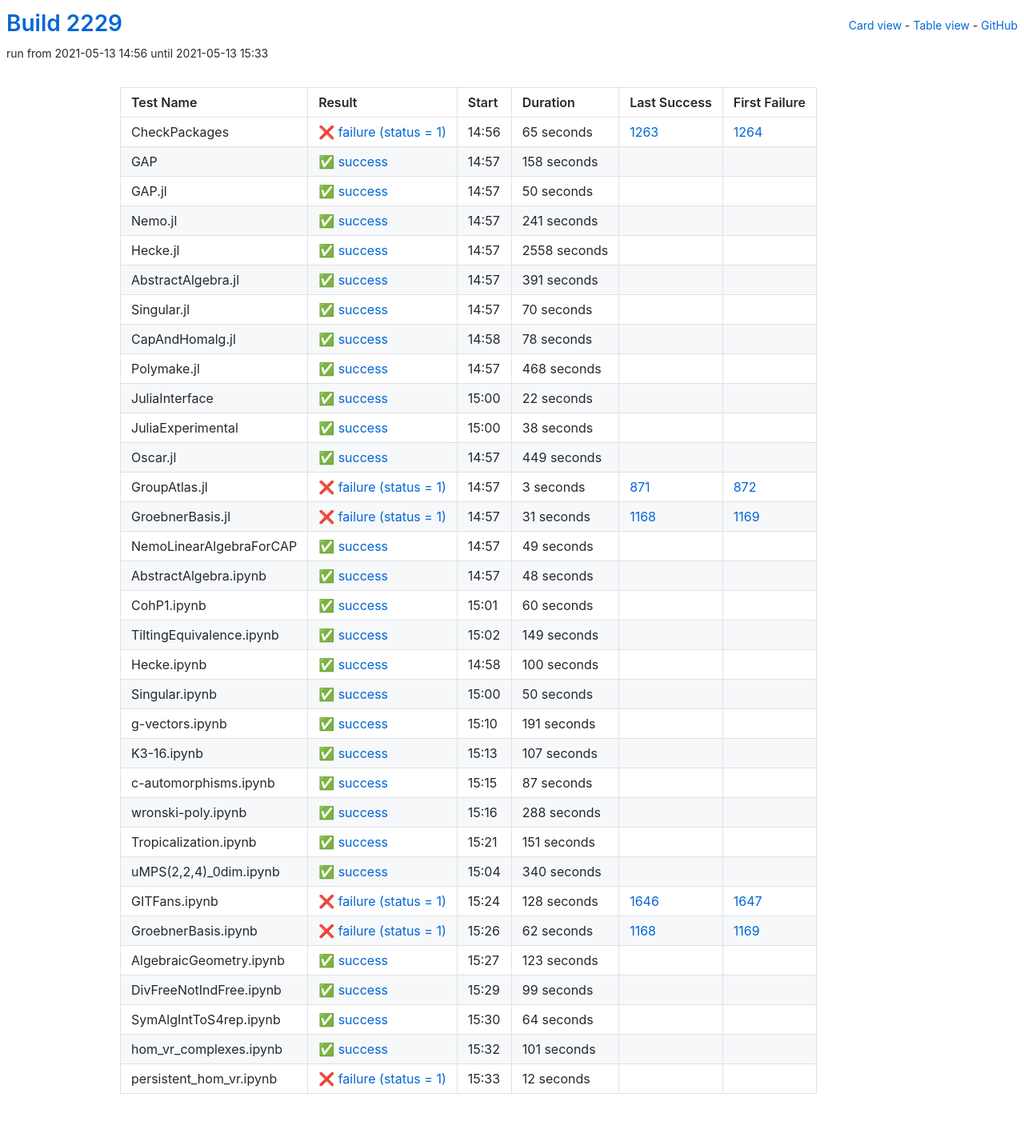
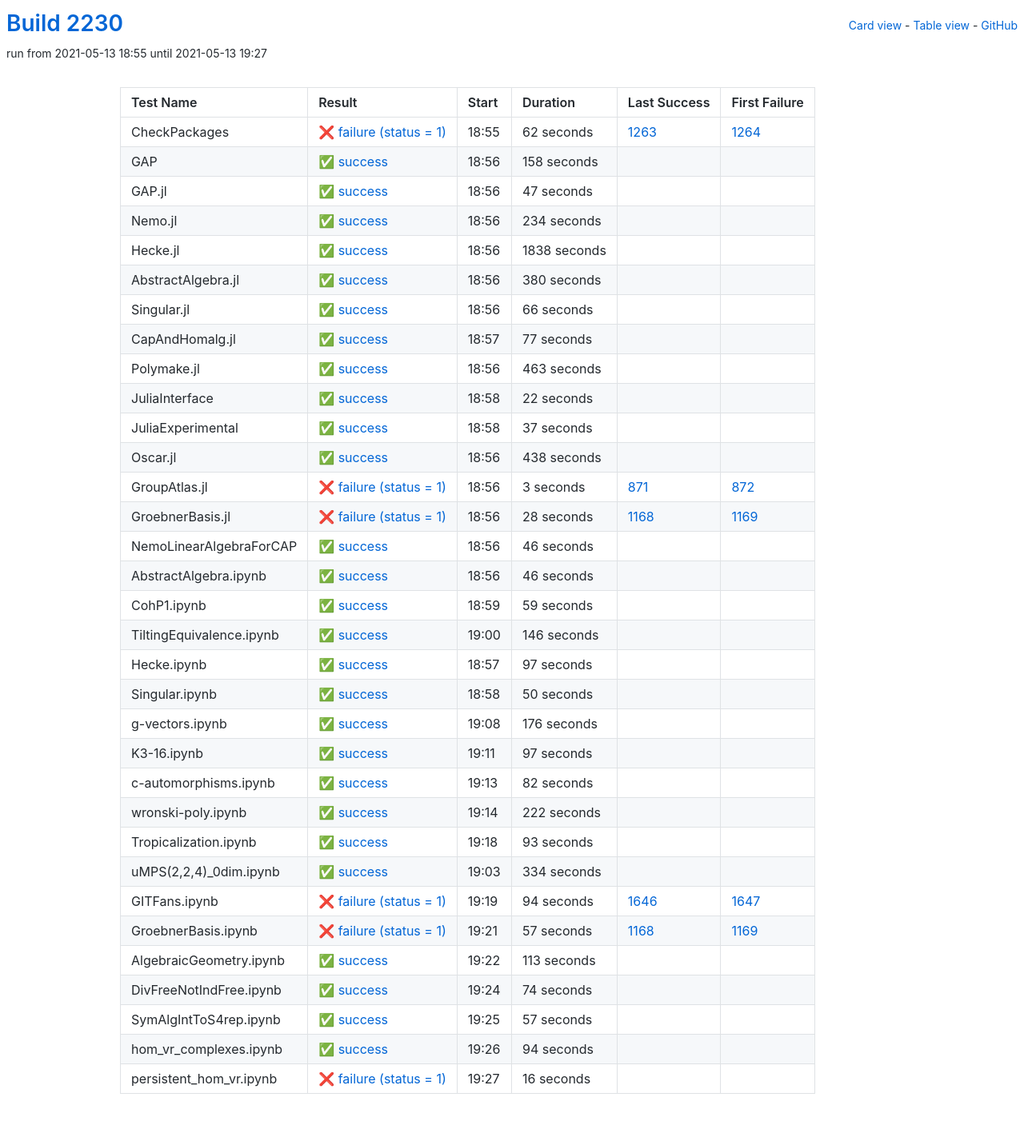
Before and after one commit to oscar-system/oscar-ci-status-stable, a Jekyll site: the page built from table.html, in a window 1280 px wide. Shown: the whole page at 80% size. Built offline with Jekyll 4.4.1, drawn with Linux system fonts in a browser that asks for light colours.

Commit message:
Build #2230

```diff
--- a/_data/ci.yml
+++ b/_data/ci.yml
@@ -1,6 +1,6 @@
 ---
-build: 2229
-build_url: https://oscarci.mathematik.uni-kl.de/job/oscar-stable/2229/
+build: 2230
+build_url: https://oscarci.mathematik.uni-kl.de/job/oscar-stable/2230/
 job: oscar-stable
 organization: oscar-system
 repo: oscar-ci-status-stable
@@ -8,20 +8,20 @@ repourl: https://github.com/oscar-system/oscar-ci-status-stable
 tests:
 - name: CheckPackages
   id: checkpackages
-  log: https://oscarci.mathematik.uni-kl.de/job/oscar-stable/2229/artifact/logs/build-2229/CheckPackages.log
-  start: 2021-05-13 14:56
+  log: https://oscarci.mathematik.uni-kl.de/job/oscar-stable/2230/artifact/logs/build-2230/CheckPackages.log
+  start: 2021-05-13 18:55
   success: false
   exitcode: 1
   status: failure
-  duration: 65
+  duration: 62
   last_success: 1263
   last_success_url: https://oscarci.mathematik.uni-kl.de/job/oscar-stable/1263/
   first_failure: 1264
   first_failure_url: https://oscarci.mathematik.uni-kl.de/job/oscar-stable/1264/
 - name: GAP
   id: gap
-  log: https://oscarci.mathematik.uni-kl.de/job/oscar-stable/2229/artifact/logs/build-2229/GAP.log
-  start: 2021-05-13 14:57
+  log: https://oscarci.mathematik.uni-kl.de/job/oscar-stable/2230/artifact/logs/build-2230/GAP.log
+  start: 2021-05-13 18:56
   success: true
   exitcode: 0
   status: success
@@ -32,92 +32,92 @@ tests:
   first_failure_url:
 - name: GAP.jl
   id: gap-jl
-  log: https://oscarci.mathematik.uni-kl.de/job/oscar-stable/2229/artifact/logs/build-2229/GAP.jl.log
-  start: 2021-05-13 14:57
+  log: https://oscarci.mathematik.uni-kl.de/job/oscar-stable/2230/artifact/logs/build-2230/GAP.jl.log
+  start: 2021-05-13 18:56
   success: true
   exitcode: 0
   status: success
-  duration: 50
+  duration: 47
   last_success: false
   last_success_url:
   first_failure: false
   first_failure_url:
 - name: Nemo.jl
   id: nemo-jl
-  log: https://oscarci.mathematik.uni-kl.de/job/oscar-stable/2229/artifact/logs/build-2229/Nemo.jl.log
-  start: 2021-05-13 14:57
+  log: https://oscarci.mathematik.uni-kl.de/job/oscar-stable/2230/artifact/logs/build-2230/Nemo.jl.log
+  start: 2021-05-13 18:56
   success: true
   exitcode: 0
   status: success
-  duration: 241
+  duration: 234
   last_success: false
   last_success_url:
   first_failure: false
   first_failure_url:
 - name: Hecke.jl
   id: hecke-jl
-  log: https://oscarci.mathematik.uni-kl.de/job/oscar-stable/2229/artifact/logs/build-2229/Hecke.jl.log
-  start: 2021-05-13 14:57
+  log: https://oscarci.mathematik.uni-kl.de/job/oscar-stable/2230/artifact/logs/build-2230/Hecke.jl.log
+  start: 2021-05-13 18:56
   success: true
   exitcode: 0
   status: success
-  duration: 2558
+  duration: 1838
   last_success: false
   last_success_url:
   first_failure: false
   first_failure_url:
 - name: AbstractAlgebra.jl
   id: abstractalgebra-jl
-  log: https://oscarci.mathematik.uni-kl.de/job/oscar-stable/2229/artifact/logs/build-2229/AbstractAlgebra.jl.log
-  start: 2021-05-13 14:57
+  log: https://oscarci.mathematik.uni-kl.de/job/oscar-stable/2230/artifact/logs/build-2230/AbstractAlgebra.jl.log
+  start: 2021-05-13 18:56
   success: true
   exitcode: 0
   status: success
-  duration: 391
+  duration: 380
   last_success: false
   last_success_url:
   first_failure: false
   first_failure_url:
 - name: Singular.jl
   id: singular-jl
-  log: https://oscarci.mathematik.uni-kl.de/job/oscar-stable/2229/artifact/logs/build-2229/Singular.jl.log
-  start: 2021-05-13 14:57
+  log: https://oscarci.mathematik.uni-kl.de/job/oscar-stable/2230/artifact/logs/build-2230/Singular.jl.log
+  start: 2021-05-13 18:56
   success: true
   exitcode: 0
   status: success
-  duration: 70
+  duration: 66
   last_success: false
   last_success_url:
   first_failure: false
   first_failure_url:
 - name: CapAndHomalg.jl
   id: capandhomalg-jl
-  log: https://oscarci.mathematik.uni-kl.de/job/oscar-stable/2229/artifact/logs/build-2229/CapAndHomalg.jl.log
-  start: 2021-05-13 14:58
+  log: https://oscarci.mathematik.uni-kl.de/job/oscar-stable/2230/artifact/logs/build-2230/CapAndHomalg.jl.log
+  start: 2021-05-13 18:57
   success: true
   exitcode: 0
   status: success
-  duration: 78
+  duration: 77
   last_success: false
   last_success_url:
   first_failure: false
   first_failure_url:
 - name: Polymake.jl
   id: polymake-jl
-  log: https://oscarci.mathematik.uni-kl.de/job/oscar-stable/2229/artifact/logs/build-2229/Polymake.jl.log
-  start: 2021-05-13 14:57
+  log: https://oscarci.mathematik.uni-kl.de/job/oscar-stable/2230/artifact/logs/build-2230/Polymake.jl.log
+  start: 2021-05-13 18:56
   success: true
   exitcode: 0
   status: success
-  duration: 468
+  duration: 463
   last_success: false
   last_success_url:
   first_failure: false
   first_failure_url:
 - name: JuliaInterface
   id: juliainterface
-  log: https://oscarci.mathematik.uni-kl.de/job/oscar-stable/2229/artifact/logs/build-2229/JuliaInterface.log
-  start: 2021-05-13 15:00
+  log: https://oscarci.mathematik.uni-kl.de/job/oscar-stable/2230/artifact/logs/build-2230/JuliaInterface.log
+  start: 2021-05-13 18:58
   success: true
   exitcode: 0
   status: success
@@ -128,32 +128,32 @@ tests:
   first_failure_url:
 - name: JuliaExperimental
   id: juliaexperimental
-  log: https://oscarci.mathematik.uni-kl.de/job/oscar-stable/2229/artifact/logs/build-2229/JuliaExperimental.log
-  start: 2021-05-13 15:00
+  log: https://oscarci.mathematik.uni-kl.de/job/oscar-stable/2230/artifact/logs/build-2230/JuliaExperimental.log
+  start: 2021-05-13 18:58
   success: true
   exitcode: 0
   status: success
-  duration: 38
+  duration: 37
   last_success: false
   last_success_url:
   first_failure: false
   first_failure_url:
 - name: Oscar.jl
   id: oscar-jl
-  log: https://oscarci.mathematik.uni-kl.de/job/oscar-stable/2229/artifact/logs/build-2229/Oscar.jl.log
-  start: 2021-05-13 14:57
+  log: https://oscarci.mathematik.uni-kl.de/job/oscar-stable/2230/artifact/logs/build-2230/Oscar.jl.log
+  start: 2021-05-13 18:56
   success: true
   exitcode: 0
   status: success
-  duration: 449
+  duration: 438
   last_success: false
   last_success_url:
   first_failure: false
   first_failure_url:
 - name: GroupAtlas.jl
   id: groupatlas-jl
-  log: https://oscarci.mathematik.uni-kl.de/job/oscar-stable/2229/artifact/logs/build-2229/GroupAtlas.jl.log
-  start: 2021-05-13 14:57
+  log: https://oscarci.mathematik.uni-kl.de/job/oscar-stable/2230/artifact/logs/build-2230/GroupAtlas.jl.log
+  start: 2021-05-13 18:56
   success: false
   exitcode: 1
   status: failure
@@ -164,80 +164,80 @@ tests:
   first_failure_url: https://oscarci.mathematik.uni-kl.de/job/oscar-stable/872/
 - name: GroebnerBasis.jl
   id: groebnerbasis-jl
-  log: https://oscarci.mathematik.uni-kl.de/job/oscar-stable/2229/artifact/logs/build-2229/GroebnerBasis.jl.log
-  start: 2021-05-13 14:57
+  log: https://oscarci.mathematik.uni-kl.de/job/oscar-stable/2230/artifact/logs/build-2230/GroebnerBasis.jl.log
+  start: 2021-05-13 18:56
   success: false
   exitcode: 1
   status: failure
-  duration: 31
+  duration: 28
   last_success: 1168
   last_success_url: https://oscarci.mathematik.uni-kl.de/job/oscar-stable/1168/
   first_failure: 1169
   first_failure_url: https://oscarci.mathematik.uni-kl.de/job/oscar-stable/1169/
 - name: NemoLinearAlgebraForCAP
   id: nemolinearalgebraforcap
-  log: https://oscarci.mathematik.uni-kl.de/job/oscar-stable/2229/artifact/logs/build-2229/NemoLinearAlgebraForCAP.log
-  start: 2021-05-13 14:57
+  log: https://oscarci.mathematik.uni-kl.de/job/oscar-stable/2230/artifact/logs/build-2230/NemoLinearAlgebraForCAP.log
+  start: 2021-05-13 18:56
   success: true
   exitcode: 0
   status: success
-  duration: 49
+  duration: 46
   last_success: false
   last_success_url:
   first_failure: false
   first_failure_url:
 - name: AbstractAlgebra.ipynb
   id: abstractalgebra-ipynb
-  log: https://oscarci.mathematik.uni-kl.de/job/oscar-stable/2229/artifact/logs/build-2229/AbstractAlgebra.ipynb.log
-  start: 2021-05-13 14:57
+  log: https://oscarci.mathematik.uni-kl.de/job/oscar-stable/2230/artifact/logs/build-2230/AbstractAlgebra.ipynb.log
+  start: 2021-05-13 18:56
   success: true
   exitcode: 0
   status: success
-  duration: 48
+  duration: 46
   last_success: false
   last_success_url:
   first_failure: false
   first_failure_url:
 - name: CohP1.ipynb
   id: cohp1-ipynb
-  log: https://oscarci.mathematik.uni-kl.de/job/oscar-stable/2229/artifact/logs/build-2229/CohP1.ipynb.log
-  start: 2021-05-13 15:01
+  log: https://oscarci.mathematik.uni-kl.de/job/oscar-stable/2230/artifact/logs/build-2230/CohP1.ipynb.log
+  start: 2021-05-13 18:59
   success: true
   exitcode: 0
   status: success
-  duration: 60
+  duration: 59
   last_success: false
   last_success_url:
   first_failure: false
   first_failure_url:
 - name: TiltingEquivalence.ipynb
   id: tiltingequivalence-ipynb
-  log: https://oscarci.mathematik.uni-kl.de/job/oscar-stable/2229/artifact/logs/build-2229/TiltingEquivalence.ipynb.log
-  start: 2021-05-13 15:02
+  log: https://oscarci.mathematik.uni-kl.de/job/oscar-stable/2230/artifact/logs/build-2230/TiltingEquivalence.ipynb.log
+  start: 2021-05-13 19:00
   success: true
   exitcode: 0
   status: success
-  duration: 149
+  duration: 146
   last_success: false
   last_success_url:
   first_failure: false
   first_failure_url:
 - name: Hecke.ipynb
   id: hecke-ipynb
-  log: https://oscarci.mathematik.uni-kl.de/job/oscar-stable/2229/artifact/logs/build-2229/Hecke.ipynb.log
-  start: 2021-05-13 14:58
+  log: https://oscarci.mathematik.uni-kl.de/job/oscar-stable/2230/artifact/logs/build-2230/Hecke.ipynb.log
+  start: 2021-05-13 18:57
   success: true
   exitcode: 0
   status: success
-  duration: 100
+  duration: 97
   last_success: false
   last_success_url:
   first_failure: false
   first_failure_url:
 - name: Singular.ipynb
   id: singular-ipynb
-  log: https://oscarci.mathematik.uni-kl.de/job/oscar-stable/2229/artifact/logs/build-2229/Singular.ipynb.log
-  start: 2021-05-13 15:00
+  log: https://oscarci.mathematik.uni-kl.de/job/oscar-stable/2230/artifact/logs/build-2230/Singular.ipynb.log
+  start: 2021-05-13 18:58
   success: true
   exitcode: 0
   status: success
@@ -248,156 +248,156 @@ tests:
   first_failure_url:
 - name: g-vectors.ipynb
   id: g-vectors-ipynb
-  log: https://oscarci.mathematik.uni-kl.de/job/oscar-stable/2229/artifact/logs/build-2229/g-vectors.ipynb.log
-  start: 2021-05-13 15:10
+  log: https://oscarci.mathematik.uni-kl.de/job/oscar-stable/2230/artifact/logs/build-2230/g-vectors.ipynb.log
+  start: 2021-05-13 19:08
   success: true
   exitcode: 0
   status: success
-  duration: 191
+  duration: 176
   last_success: false
   last_success_url:
   first_failure: false
   first_failure_url:
 - name: K3-16.ipynb
   id: k3-16-ipynb
-  log: https://oscarci.mathematik.uni-kl.de/job/oscar-stable/2229/artifact/logs/build-2229/K3-16.ipynb.log
-  start: 2021-05-13 15:13
+  log: https://oscarci.mathematik.uni-kl.de/job/oscar-stable/2230/artifact/logs/build-2230/K3-16.ipynb.log
+  start: 2021-05-13 19:11
   success: true
   exitcode: 0
   status: success
-  duration: 107
+  duration: 97
   last_success: false
   last_success_url:
   first_failure: false
   first_failure_url:
 - name: c-automorphisms.ipynb
   id: c-automorphisms-ipynb
-  log: https://oscarci.mathematik.uni-kl.de/job/oscar-stable/2229/artifact/logs/build-2229/c-automorphisms.ipynb.log
-  start: 2021-05-13 15:15
+  log: https://oscarci.mathematik.uni-kl.de/job/oscar-stable/2230/artifact/logs/build-2230/c-automorphisms.ipynb.log
+  start: 2021-05-13 19:13
   success: true
   exitcode: 0
   status: success
-  duration: 87
+  duration: 82
   last_success: false
   last_success_url:
   first_failure: false
   first_failure_url:
 - name: wronski-poly.ipynb
   id: wronski-poly-ipynb
-  log: https://oscarci.mathematik.uni-kl.de/job/oscar-stable/2229/artifact/logs/build-2229/wronski-poly.ipynb.log
-  start: 2021-05-13 15:16
+  log: https://oscarci.mathematik.uni-kl.de/job/oscar-stable/2230/artifact/logs/build-2230/wronski-poly.ipynb.log
+  start: 2021-05-13 19:14
   success: true
   exitcode: 0
   status: success
-  duration: 288
+  duration: 222
   last_success: false
   last_success_url:
   first_failure: false
   first_failure_url:
 - name: Tropicalization.ipynb
   id: tropicalization-ipynb
-  log: https://oscarci.mathematik.uni-kl.de/job/oscar-stable/2229/artifact/logs/build-2229/Tropicalization.ipynb.log
-  start: 2021-05-13 15:21
+  log: https://oscarci.mathematik.uni-kl.de/job/oscar-stable/2230/artifact/logs/build-2230/Tropicalization.ipynb.log
+  start: 2021-05-13 19:18
   success: true
   exitcode: 0
   status: success
-  duration: 151
+  duration: 93
   last_success: false
   last_success_url:
   first_failure: false
   first_failure_url:
 - name: uMPS(2,2,4)_0dim.ipynb
   id: umps-2-2-4-0dim-ipynb
-  log: https://oscarci.mathematik.uni-kl.de/job/oscar-stable/2229/artifact/logs/build-2229/uMPS-2-2-4-_0dim.ipynb.log
-  start: 2021-05-13 15:04
+  log: https://oscarci.mathematik.uni-kl.de/job/oscar-stable/2230/artifact/logs/build-2230/uMPS-2-2-4-_0dim.ipynb.log
+  start: 2021-05-13 19:03
   success: true
   exitcode: 0
   status: success
-  duration: 340
+  duration: 334
   last_success: false
   last_success_url:
   first_failure: false
   first_failure_url:
 - name: GITFans.ipynb
   id: gitfans-ipynb
-  log: https://oscarci.mathematik.uni-kl.de/job/oscar-stable/2229/artifact/logs/build-2229/GITFans.ipynb.log
-  start: 2021-05-13 15:24
+  log: https://oscarci.mathematik.uni-kl.de/job/oscar-stable/2230/artifact/logs/build-2230/GITFans.ipynb.log
+  start: 2021-05-13 19:19
   success: false
   exitcode: 1
   status: failure
-  duration: 128
+  duration: 94
   last_success: 1646
   last_success_url: https://oscarci.mathematik.uni-kl.de/job/oscar-stable/1646/
   first_failure: 1647
   first_failure_url: https://oscarci.mathematik.uni-kl.de/job/oscar-stable/1647/
 - name: GroebnerBasis.ipynb
   id: groebnerbasis-ipynb
-  log: https://oscarci.mathematik.uni-kl.de/job/oscar-stable/2229/artifact/logs/build-2229/GroebnerBasis.ipynb.log
-  start: 2021-05-13 15:26
+  log: https://oscarci.mathematik.uni-kl.de/job/oscar-stable/2230/artifact/logs/build-2230/GroebnerBasis.ipynb.log
+  start: 2021-05-13 19:21
   success: false
   exitcode: 1
   status: failure
-  duration: 62
+  duration: 57
   last_success: 1168
   last_success_url: https://oscarci.mathematik.uni-kl.de/job/oscar-stable/1168/
   first_failure: 1169
   first_failure_url: https://oscarci.mathematik.uni-kl.de/job/oscar-stable/1169/
 - name: AlgebraicGeometry.ipynb
   id: algebraicgeometry-ipynb
-  log: https://oscarci.mathematik.uni-kl.de/job/oscar-stable/2229/artifact/logs/build-2229/AlgebraicGeometry.ipynb.log
-  start: 2021-05-13 15:27
+  log: https://oscarci.mathematik.uni-kl.de/job/oscar-stable/2230/artifact/logs/build-2230/AlgebraicGeometry.ipynb.log
+  start: 2021-05-13 19:22
   success: true
   exitcode: 0
   status: success
-  duration: 123
+  duration: 113
   last_success: false
   last_success_url:
   first_failure: false
   first_failure_url:
 - name: DivFreeNotIndFree.ipynb
   id: divfreenotindfree-ipynb
-  log: https://oscarci.mathematik.uni-kl.de/job/oscar-stable/2229/artifact/logs/build-2229/DivFreeNotIndFree.ipynb.log
-  start: 2021-05-13 15:29
+  log: https://oscarci.mathematik.uni-kl.de/job/oscar-stable/2230/artifact/logs/build-2230/DivFreeNotIndFree.ipynb.log
+  start: 2021-05-13 19:24
   success: true
   exitcode: 0
   status: success
-  duration: 99
+  duration: 74
   last_success: false
   last_success_url:
   first_failure: false
   first_failure_url:
 - name: SymAlgIntToS4rep.ipynb
   id: symalginttos4rep-ipynb
-  log: https://oscarci.mathematik.uni-kl.de/job/oscar-stable/2229/artifact/logs/build-2229/SymAlgIntToS4rep.ipynb.log
-  start: 2021-05-13 15:30
+  log: https://oscarci.mathematik.uni-kl.de/job/oscar-stable/2230/artifact/logs/build-2230/SymAlgIntToS4rep.ipynb.log
+  start: 2021-05-13 19:25
   success: true
   exitcode: 0
   status: success
-  duration: 64
+  duration: 57
   last_success: false
   last_success_url:
   first_failure: false
   first_failure_url:
 - name: hom_vr_complexes.ipynb
   id: hom-vr-complexes-ipynb
-  log: https://oscarci.mathematik.uni-kl.de/job/oscar-stable/2229/artifact/logs/build-2229/hom_vr_complexes.ipynb.log
-  start: 2021-05-13 15:32
+  log: https://oscarci.mathematik.uni-kl.de/job/oscar-stable/2230/artifact/logs/build-2230/hom_vr_complexes.ipynb.log
+  start: 2021-05-13 19:26
   success: true
   exitcode: 0
   status: success
-  duration: 101
+  duration: 94
   last_success: false
   last_success_url:
   first_failure: false
   first_failure_url:
 - name: persistent_hom_vr.ipynb
   id: persistent-hom-vr-ipynb
-  log: https://oscarci.mathematik.uni-kl.de/job/oscar-stable/2229/artifact/logs/build-2229/persistent_hom_vr.ipynb.log
-  start: 2021-05-13 15:33
+  log: https://oscarci.mathematik.uni-kl.de/job/oscar-stable/2230/artifact/logs/build-2230/persistent_hom_vr.ipynb.log
+  start: 2021-05-13 19:27
   success: false
   exitcode: 1
   status: failure
-  duration: 12
+  duration: 16
   last_success: false
   last_success_url:
   first_failure: false
```
Also changed, not shown: README.md.
